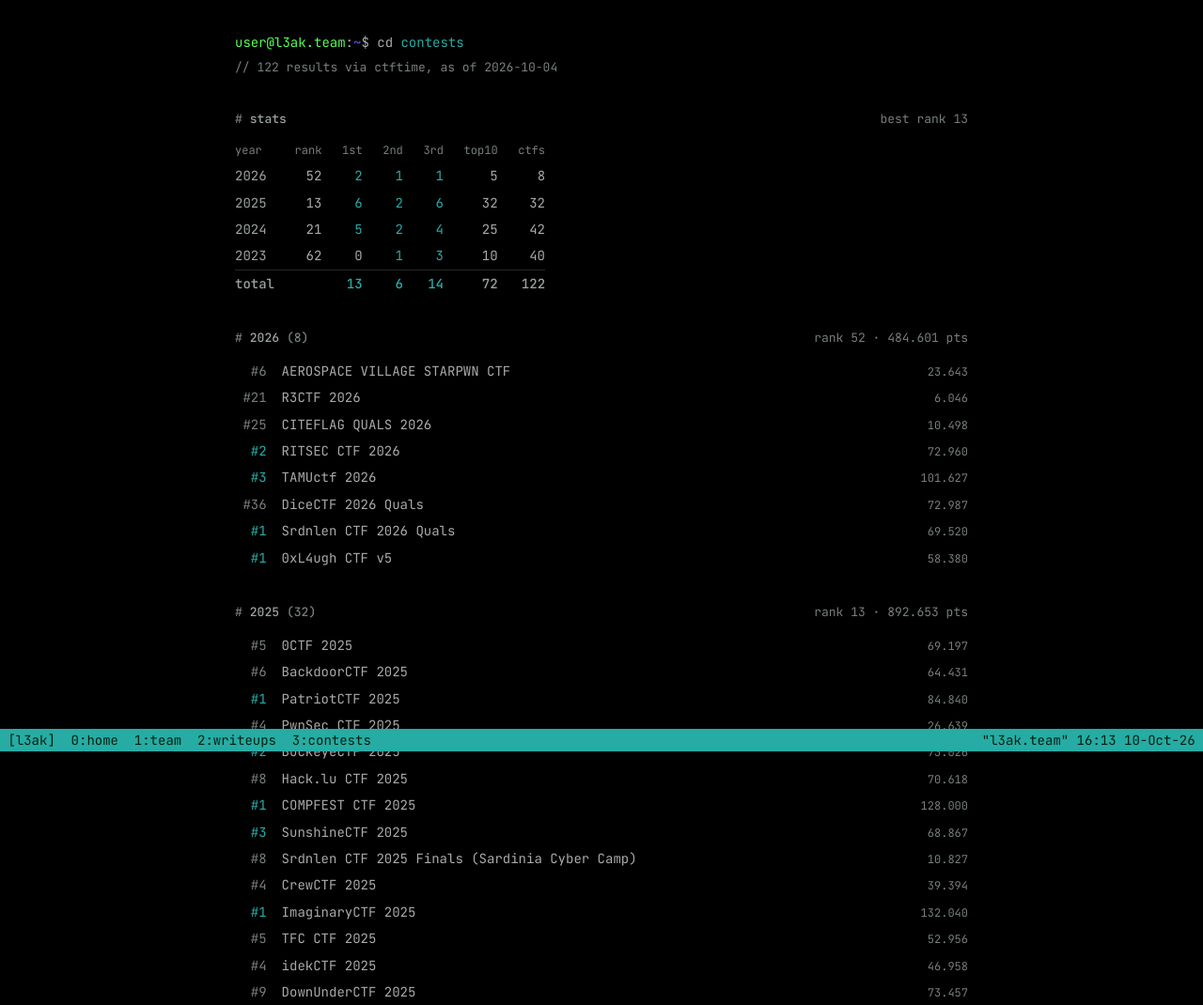
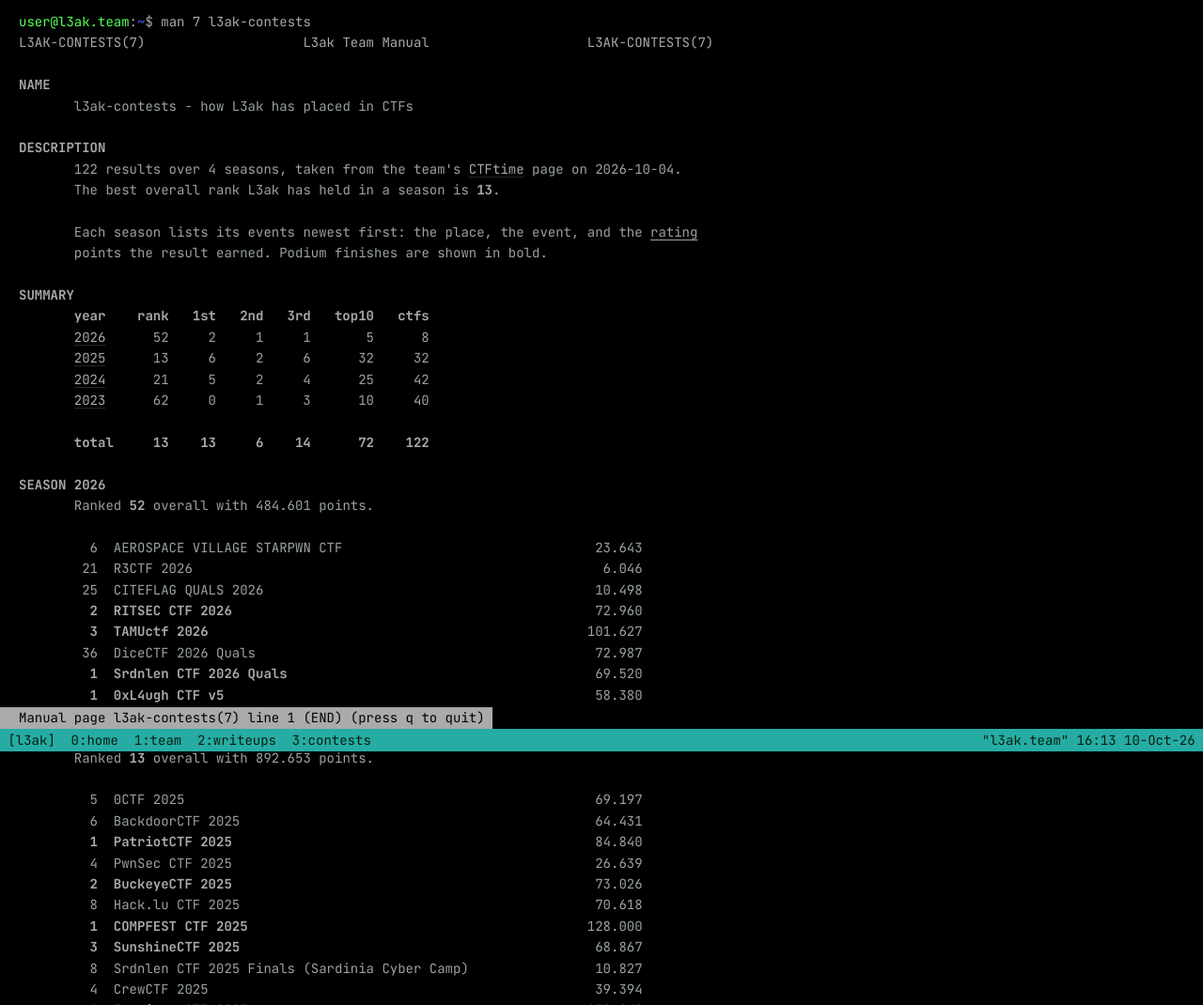
Before and after one commit to L3AK-TEAM/l3ak-team.github.io, an Astro site: page /contests in a window 1280 px wide. Shown: the top 1070 px of the page at 94% size. Built offline with nearby package versions, Linux system fonts and the light colour scheme; Astro itself is replaced by a stand-in of ours.

Commit message:
feat(contests): render as l3ak-contests(7) man page

```diff
--- a/src/pages/contests.astro
+++ b/src/pages/contests.astro
@@ -1,7 +1,8 @@
 ---
-// CTFTime results: one dense list per year, grouped like /team.
-import { PS1 } from "../components/shell/PS1";
+// `man 7 l3ak-contests` — CTFTime results as a manual page: a tbl(1)-style
+// summary, then one section per season.
 import Layout from "../layouts/Layout.astro";
+import ManPage from "../components/ManPage.astro";
 import { META } from "../data/site";
 import {
   ALL_RESULTS,
@@ -15,30 +16,36 @@ import {
 } from "../data/contests";
 
 const COLS = [
-  ["first", "1st", true],
-  ["second", "2nd", true],
-  ["third", "3rd", true],
-  ["top10", "top10", false],
-  ["played", "ctfs", false],
+  ["first", "1st"],
+  ["second", "2nd"],
+  ["third", "3rd"],
+  ["top10", "top10"],
+  ["played", "ctfs"],
 ] as const;
 ---
 
 <Layout title={`Contests - ${META.title}`} description="L3ak's CTF results, from CTFTime.">
-  <article class="doc">
-    <header class="cmd">
-      <h1>
-        <span class="ps" aria-hidden="true"><PS1 /></span>{" "}cd <span class="cwd">contests</span>
-      </h1>
-      <p class="sub">
-        // {ALL_RESULTS.length} results via <a href={TEAM_URL}>ctftime</a>, as of {FETCHED}
+  <ManPage name="l3ak-contests" section={7} manual="L3ak Team Manual">
+    <section>
+      <h2>NAME</h2>
+      <p>l3ak-contests - how L3ak has placed in CTFs</p>
+    </section>
+
+    <section>
+      <h2>DESCRIPTION</h2>
+      <p>
+        {ALL_RESULTS.length} results over {SEASONS.length} seasons, taken from the team's{" "}
+        <a href={TEAM_URL}>CTFtime</a> page on {FETCHED}. The best overall rank L3ak has held
+        in a season is <b>{BEST_RANK}</b>.
       </p>
-    </header>
+      <p>
+        Each season lists its events newest first: the place, the event, and the <i>rating</i>{" "}
+        points the result earned. Podium finishes are shown in bold.
+      </p>
+    </section>
 
-    <section class="group" aria-labelledby="stats">
-      <h2 id="stats">
-        <span class="hash">#</span> stats
-        <span class="season">best rank {BEST_RANK}</span>
-      </h2>
+    <section>
+      <h2>SUMMARY</h2>
       <table class="stats">
         <thead>
           <tr>
@@ -57,9 +64,7 @@ const COLS = [
                     <a href={`#y-${s.year}`}>{s.year}</a>
                   </th>
                   <td>{s.rank ?? "-"}</td>
-                  {COLS.map(([key, , podium]) => (
-                    <td class:list={{ podium: podium && t[key] > 0 }}>{t[key]}</td>
-                  ))}
+                  {COLS.map(([key]) => <td>{t[key]}</td>)}
                 </tr>
               );
             })
@@ -68,10 +73,8 @@ const COLS = [
         <tfoot>
           <tr>
             <th scope="row">total</th>
-            <td></td>
-            {COLS.map(([key, , podium]) => (
-              <td class:list={{ podium }}>{TOTAL[key]}</td>
-            ))}
+            <td>{BEST_RANK}</td>
+            {COLS.map(([key]) => <td>{TOTAL[key]}</td>)}
           </tr>
         </tfoot>
       </table>
@@ -79,23 +82,18 @@ const COLS = [
 
     {
       SEASONS.map((s) => (
-        <section class="group" aria-labelledby={`y-${s.year}`}>
-          <h2 id={`y-${s.year}`}>
-            <span class="hash">#</span> {s.year}
-            <span class="count">({s.results.length})</span>
-            {s.rank && (
-              <span class="season">
-                rank {s.rank} · {s.points?.toFixed(3)} pts
-              </span>
-            )}
-          </h2>
+        <section aria-labelledby={`y-${s.year}`}>
+          <h2 id={`y-${s.year}`}>SEASON {s.year}</h2>
+          {s.rank && (
+            <p>
+              Ranked <b>{s.rank}</b> overall with {s.points?.toFixed(3)} points.
+            </p>
+          )}
           <ol class="results">
             {s.results.map((r) => (
-              <li class:list={["result", { podium: r.place <= 3 }]}>
+              <li class:list={{ podium: r.place <= 3 }}>
                 <span class="place">{r.place}</span>
-                <a class="event" href={eventUrl(r.eventId)}>
-                  {r.name}
-                </a>
+                <a href={eventUrl(r.eventId)}>{r.name}</a>
                 <span class="rating">{r.rating.toFixed(3)}</span>
               </li>
             ))}
@@ -103,35 +101,19 @@ const COLS = [
         </section>
       ))
     }
-  </article>
+
+    <section>
+      <h2>SEE ALSO</h2>
+      <p>
+        <a href="/team/">l3ak-team</a>(7), <a href="/writeups/">l3ak-writeups</a>(7)
+      </p>
+    </section>
+  </ManPage>
 </Layout>
 
 <style>
-  .group {
-    margin-top: 34px;
-  }
-
-  h2 {
-    display: flex;
-    flex-wrap: wrap;
-    gap: 0 8px;
-    font-size: 13px;
-    font-weight: 500;
-    color: var(--muted);
-    margin: 0 0 10px;
-  }
-
-  .hash,
-  .count {
-    color: var(--dim);
-  }
-
-  .season {
-    margin-left: auto;
-    color: var(--dim);
-    font-weight: 400;
-  }
-
+  /* Laid out the way tbl(1) would: right-aligned numbers, three cells
+     apart, with the header and total in bold. */
   .stats {
     border-collapse: collapse;
     font-variant-numeric: tabular-nums;
@@ -139,7 +121,7 @@ const COLS = [
 
   .stats th,
   .stats td {
-    padding: 3px 0 3px 3ch;
+    padding: 0 0 0 3ch;
     text-align: right;
     font-weight: 400;
   }
@@ -149,73 +131,57 @@ const COLS = [
     text-align: left;
   }
 
-  .stats thead th {
-    color: var(--dim);
-    font-size: 12px;
-  }
-
-  .stats tbody th a {
-    color: var(--muted);
-  }
-
-  .stats tbody th a:hover {
-    color: var(--accent);
-  }
-
-  .stats td {
+  .stats :is(thead, tfoot) :is(th, td) {
+    font-weight: 700;
     color: var(--fg);
   }
 
   .stats tfoot :is(th, td) {
-    border-top: 1px solid var(--line-strong);
-    color: var(--muted);
-    font-weight: 500;
-  }
-
-  .stats :is(tbody, tfoot) td.podium {
-    color: var(--accent);
+    padding-top: 1lh;
   }
 
   .results {
     list-style: none;
     padding: 0;
-    margin: 0;
   }
 
-  .result {
-    display: grid;
-    grid-template-columns: 4ch minmax(0, 1fr) auto;
-    gap: 16px;
-    align-items: baseline;
-    padding: 3px 0;
+  /* ManPage zeroes the margins under a heading; the season line keeps a
+     blank row between it and the list. */
+  p + .results {
+    margin-top: 1lh;
   }
 
-  .place {
-    color: var(--dim);
-    text-align: right;
+  /* Place, event, rating: one row per result, columns kept by the grid. */
+  .results li {
+    display: grid;
+    grid-template-columns: 3ch minmax(0, 1fr) max-content;
+    column-gap: 2ch;
+    max-width: 72ch;
   }
 
-  .place::before {
-    content: "#";
+  .place,
+  .rating {
+    text-align: right;
+    font-variant-numeric: tabular-nums;
   }
 
-  .podium .place {
-    color: var(--accent);
-  }
-
-  .event {
-    color: var(--fg);
+  .results a {
     overflow: hidden;
     text-overflow: ellipsis;
     white-space: nowrap;
+    text-decoration: none;
   }
 
-  .event:hover {
-    color: var(--accent);
+  .results a:hover {
+    text-decoration: underline;
   }
 
-  .rating {
-    color: var(--dim);
-    font-size: 12px;
+  .podium :is(.place, a) {
+    font-weight: 700;
+    color: var(--fg);
+  }
+
+  .results li:not(.podium) a {
+    color: var(--muted);
   }
 </style>
```
